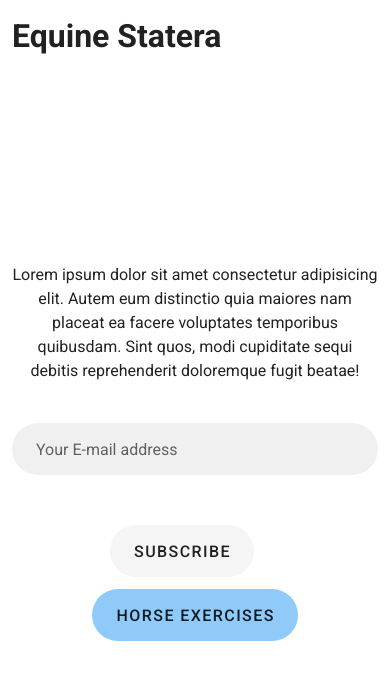
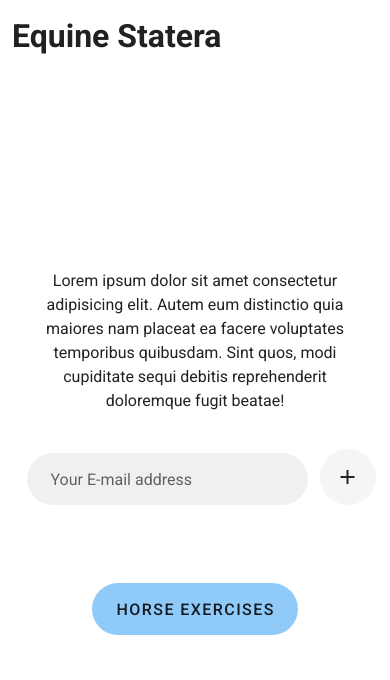
Before and after one commit to ru9/equine-statera, a Vue app: page / in a window 390 px wide. Shown: the top 680 px of the page. Built offline with nearby package versions, Linux system fonts and the light colour scheme.

Commit message:
Redone responsive elements

```diff
--- a/src/views/Home.vue
+++ b/src/views/Home.vue
@@ -2,27 +2,29 @@
   <v-container fill-height align-start>
     <h1>Equine Statera</h1>
     <v-container>
-      <v-row>
-        <v-row>
-          <v-col>
+      <v-row justify="center">
+        <v-col cols="12" :sm="11" :md="10" :lg="7" :xl="5">
           <p class="text-center">
             Lorem ipsum dolor sit amet consectetur adipisicing elit. Autem eum
-              distinctio quia maiores nam placeat ea facere voluptates
-              temporibus quibusdam. Sint quos, modi cupiditate sequi debitis
-              reprehenderit doloremque fugit beatae!
+            distinctio quia maiores nam placeat ea facere voluptates temporibus
+            quibusdam. Sint quos, modi cupiditate sequi debitis reprehenderit
+            doloremque fugit beatae!
           </p>
         </v-col>
       </v-row>
 
-        <v-row justify="center">
-          <v-col cols="12">
+      <v-row class="mb-10" justify="center">
+        <v-col cols="10" :sm="8" :md="8" :lg="6" :xl="4">
           <v-text-field label="Your E-mail address" filled rounded dense>
           </v-text-field>
         </v-col>
 
-          <v-col cols="6">
-            <v-btn x-large rounded depressed> Subscribe </v-btn>
-          </v-col>
+        <v-btn class="mt-2 d-flex d-sm-none" depressed fab>
+          <v-icon dark>mdi-plus</v-icon>
+        </v-btn>
+        <v-btn class="mt-3 d-none d-sm-flex" x-large rounded depressed
+          >Subscribe</v-btn
+        >
       </v-row>
 
       <v-row justify="center">
@@ -36,7 +38,6 @@
           Horse Exercises
         </v-btn>
       </v-row>
-      </v-row>
     </v-container>
   </v-container>
 </template>
```
Lines whose indentation alone changed are shown as unchanged.
